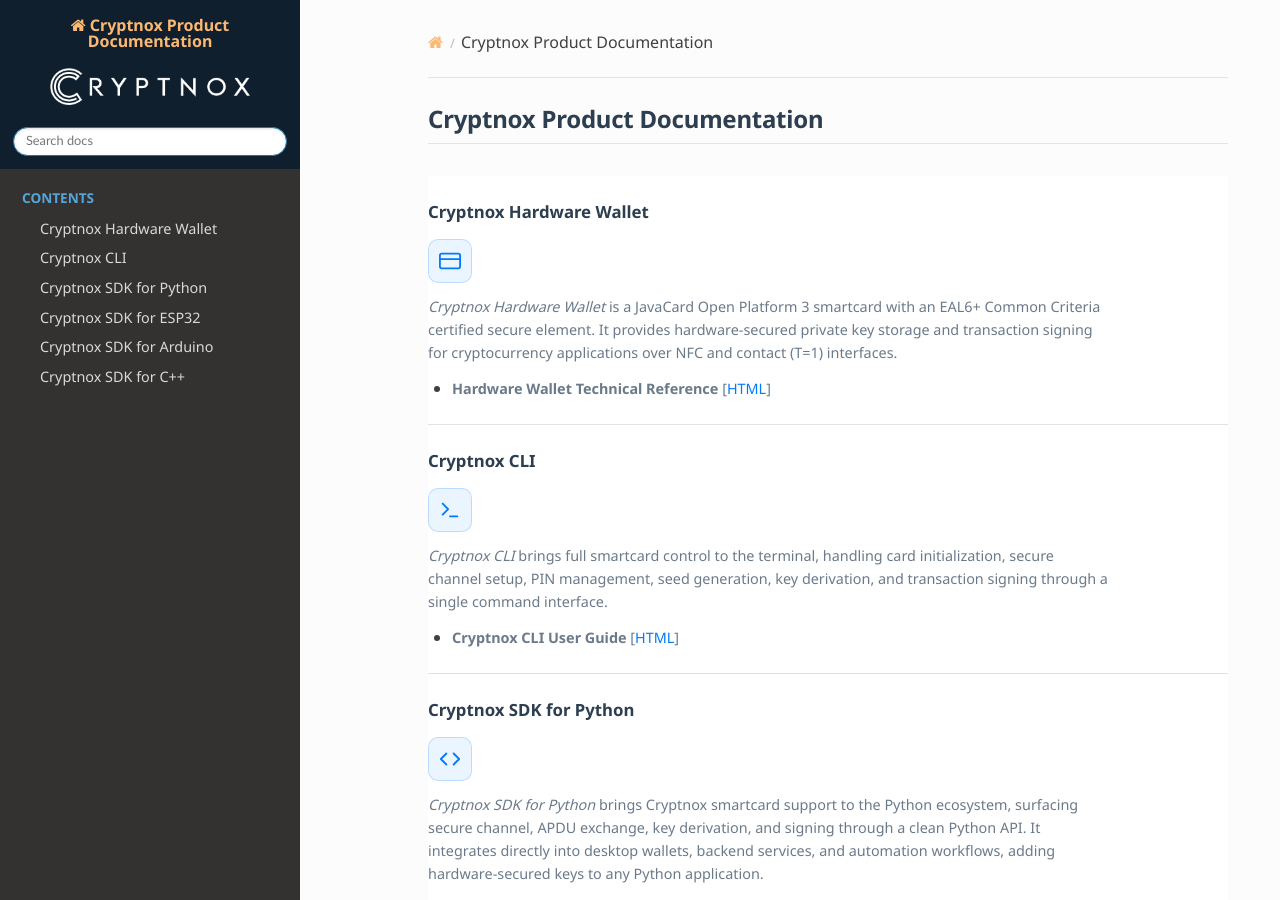
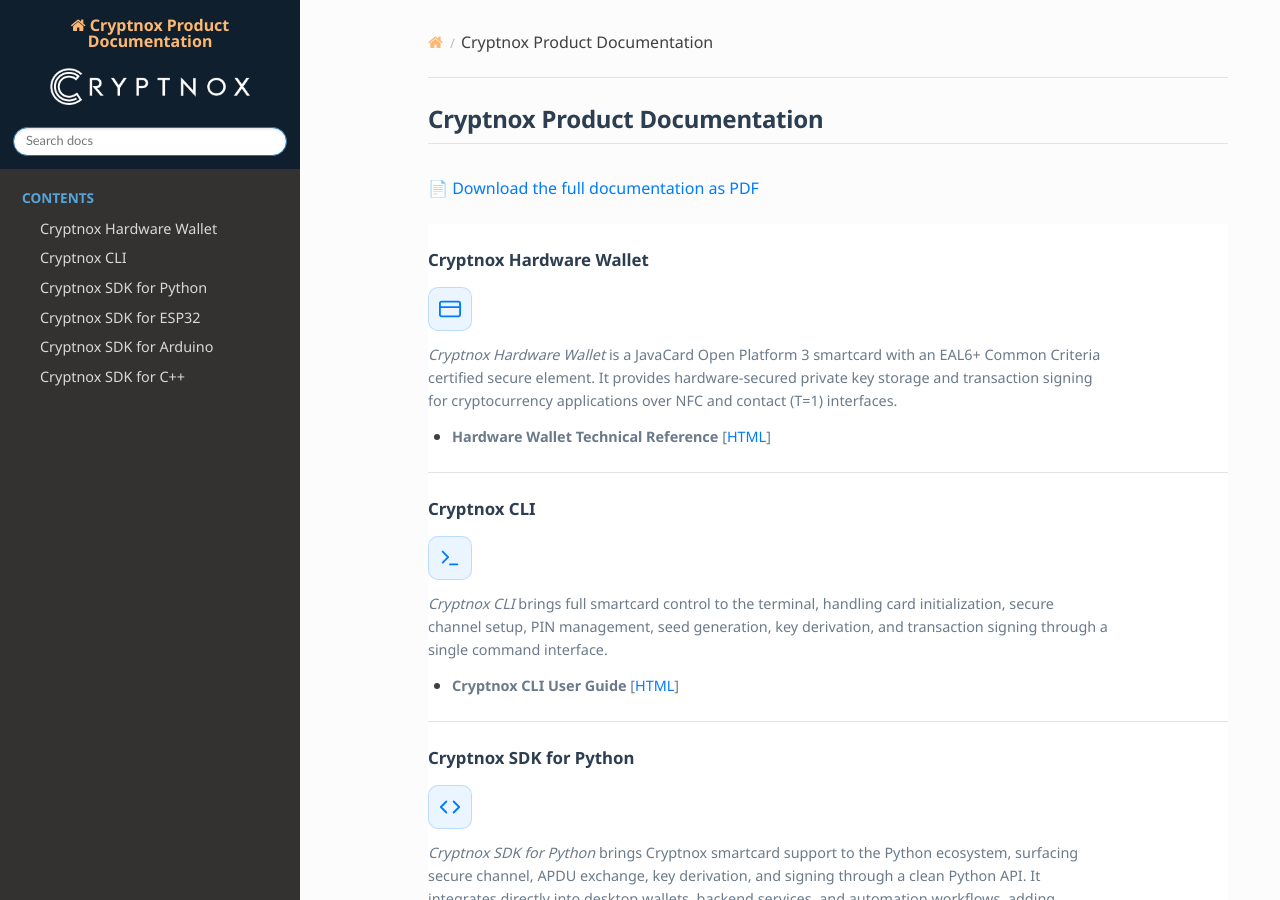
Before and after one commit to cryptnox/cryptnox.github.io, a Sphinx documentation site: the page built from docs/source/index.rst, in a window 1280 px wide and 900 px high. Built offline with Sphinx 7.4.7 and the Read the Docs theme 3.1.0, drawn with Linux system fonts in a browser that asks for light colours; some of the changed lines change nothing that is shown.

Commit message:
Add auto-generated PDF documentation (pdflatex)

```diff
--- a/docs/source/conf.py
+++ b/docs/source/conf.py
@@ -56,3 +56,18 @@
 html_show_sourcelink = False
 html_copy_source = False
 html_show_sphinx = False
+
+# -- Options for PDF (LaTeX) output ------------------------------------------
+# Built by CI with pdflatex, same as Yubico's tech manual. Output: cryptnox-docs.pdf
+
+latex_engine = 'pdflatex'
+latex_logo = '_static/cryptnox-logo-dark.png'  # white logo is invisible on white PDF title page
+latex_documents = [
+    ('index', 'cryptnox-docs.tex', 'Cryptnox Product Documentation', author, 'manual'),
+]
+latex_elements = {
+    'papersize': 'a4paper',
+    'pointsize': '11pt',
+    'figure_align': 'H',
+    'extraclassoptions': 'oneside,openany',  # no blank filler pages (web PDF, not double-sided print)
+}
--- a/docs/source/index.rst
+++ b/docs/source/index.rst
@@ -1,6 +1,10 @@
 ================================
 Cryptnox Product Documentation
 ================================
+
+.. only:: html
+
+   📄 `Download the full documentation as PDF <cryptnox-docs.pdf>`__
 
 
 Cryptnox Hardware Wallet
@@ -14,6 +18,11 @@
        <line x1="1" y1="10" x2="23" y2="10"/>
      </svg>
    </div>
+
+.. only:: latex
+
+   .. image:: _static/icon-hw.png
+      :height: 40px
 
 *Cryptnox Hardware Wallet* is a JavaCard Open Platform 3 smartcard with an EAL6+ Common Criteria
 certified secure element. It provides hardware-secured private key storage and transaction signing
@@ -37,6 +46,11 @@
      </svg>
    </div>
 
+.. only:: latex
+
+   .. image:: _static/icon-cli.png
+      :height: 40px
+
 *Cryptnox CLI* brings full smartcard control to the terminal, handling card initialization, secure
 channel setup, PIN management, seed generation, key derivation, and transaction signing through a
 single command interface.
@@ -58,6 +72,11 @@
        <polyline points="8 6 2 12 8 18"/>
      </svg>
    </div>
+
+.. only:: latex
+
+   .. image:: _static/icon-sdk.png
+      :height: 40px
 
 *Cryptnox SDK for Python* brings Cryptnox smartcard support to the Python ecosystem, surfacing
 secure channel, APDU exchange, key derivation, and signing through a clean Python API. It integrates
@@ -82,6 +101,11 @@
      </svg>
    </div>
 
+.. only:: latex
+
+   .. image:: _static/icon-sdk.png
+      :height: 40px
+
 *Cryptnox SDK for ESP32* brings Cryptnox smartcard support to the ESP-IDF ecosystem, wrapping secure
 channel, APDU exchange, key derivation, and signing into a ready-to-use component for the ESP32's
 Wi-Fi/Bluetooth SoCs. Connected firmware gains hardware-secured key storage without ever handling the
@@ -104,6 +128,11 @@
        <polyline points="8 6 2 12 8 18"/>
      </svg>
    </div>
+
+.. only:: latex
+
+   .. image:: _static/icon-sdk.png
+      :height: 40px
 
 *Cryptnox SDK for Arduino* packages Cryptnox smartcard support as an Arduino library, exposing secure
 channel, APDU exchange, key derivation, and signing through a sketch-friendly API. Installable
@@ -128,6 +157,11 @@
      </svg>
    </div>
 
+.. only:: latex
+
+   .. image:: _static/icon-sdk.png
+      :height: 40px
+
 *Cryptnox SDK for C++* is the portable core at the heart of Cryptnox's embedded SDKs, implementing
 secure channel, APDU exchange, key derivation, and signing in platform-neutral C++. It ships no
 transport driver, crypto backend, or logging output, so porting Cryptnox support to a new native
```
Also changed, not shown: docs/source/_static/cryptnox-logo-dark.png (added), docs/source/_static/icon-cli.png (added), docs/source/_static/icon-hw.png (added), docs/source/_static/icon-sdk.png (added), 1 other file.
